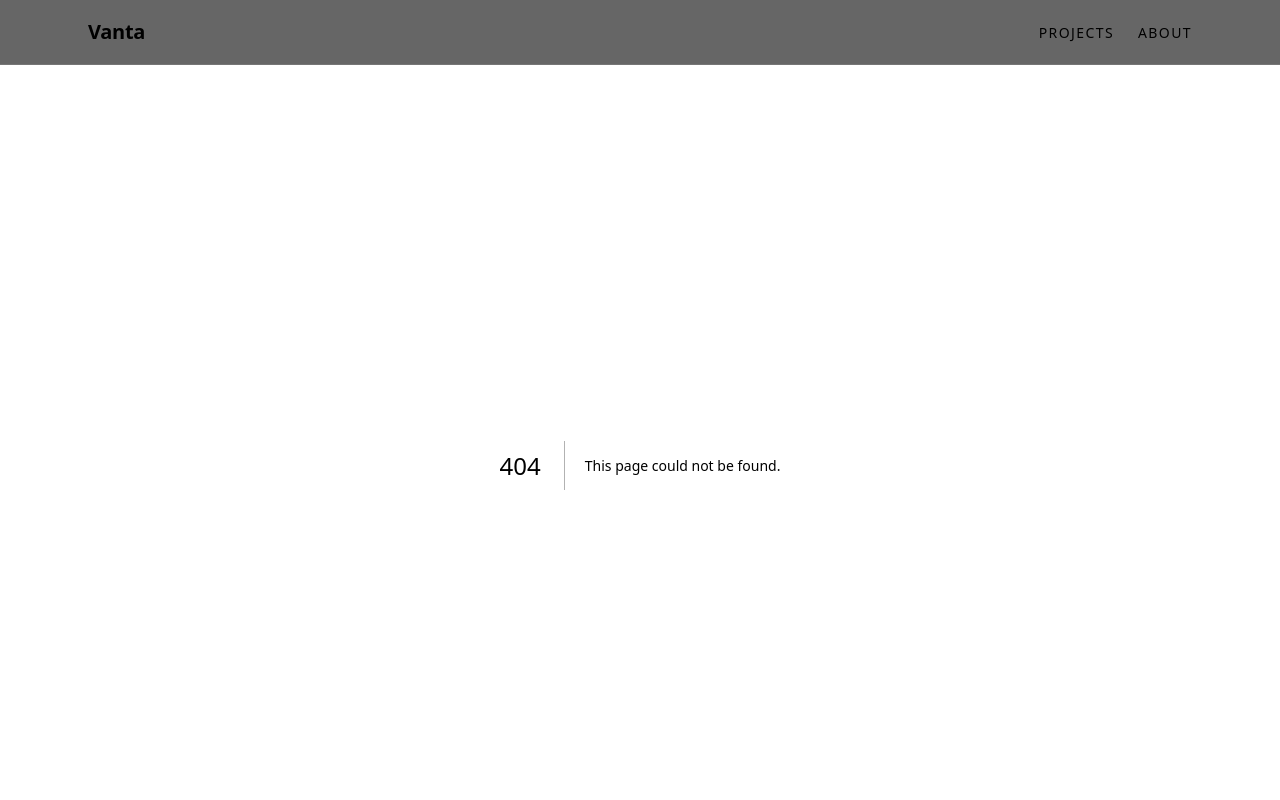
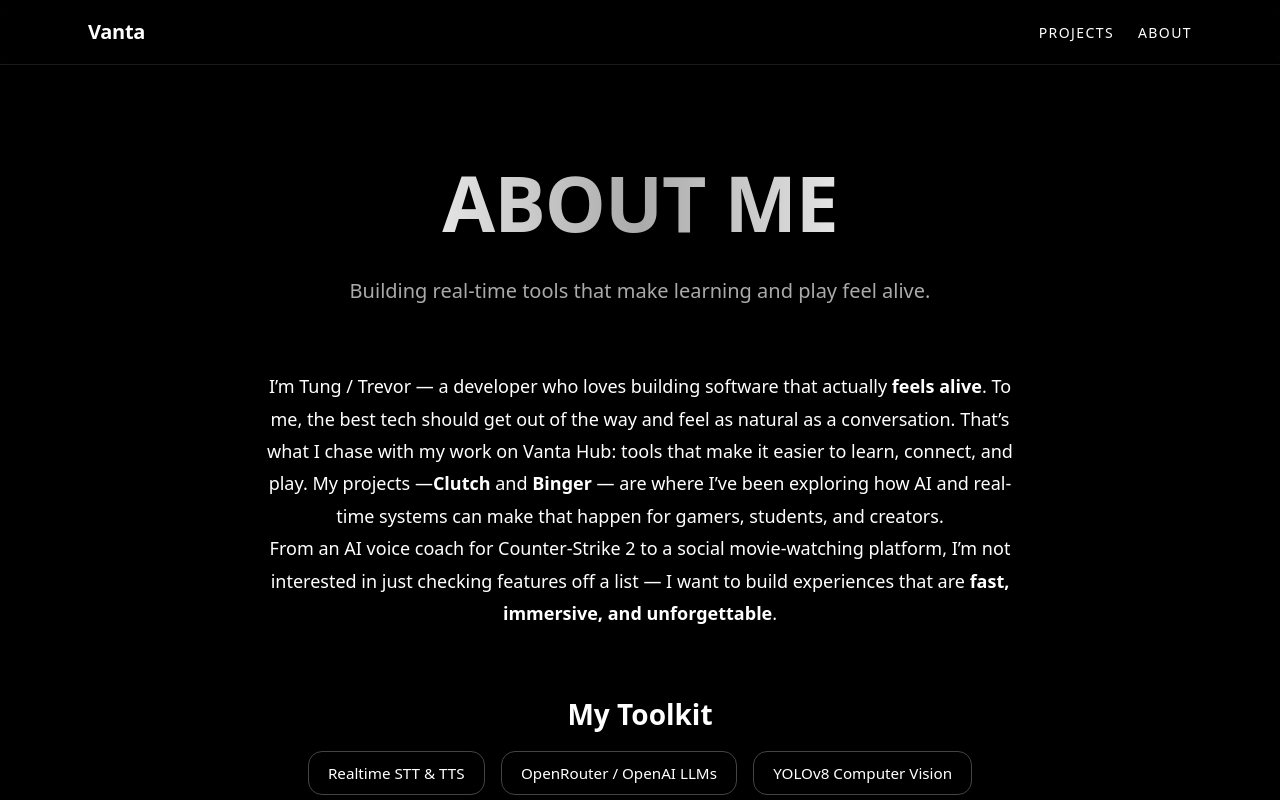
Before and after one commit to hoangtu0701/vanta-hub, a Next.js app: page /about in a window 1280 px wide. Before the commit this address had no page. Shown: the top 800 px of the page. Built offline with nearby package versions, Linux system fonts and the light colour scheme.

Commit message:
Added projects and about pages

```diff
--- /dev/null
+++ b/src/app/about/AboutPage.module.css
@@ -0,0 +1,93 @@
+.about {
+  display: flex;
+  flex-direction: column;
+  align-items: center;
+  padding: 5rem 1.5rem;
+  color: var(--fg);
+  background: var(--bg);
+  overflow-x: hidden;
+}
+
+.hero {
+  text-align: center;
+  margin-bottom: 4rem;
+  animation: fadeIn 1.2s ease;
+}
+
+.title {
+  font-size: clamp(3rem, 6vw, 5rem);
+  font-weight: 900;
+  text-transform: uppercase;
+  letter-spacing: -1px;
+
+  background: linear-gradient(90deg, #fff, #aaa, #fff);
+
+  background-clip: text;
+  -webkit-background-clip: text;
+
+  color: transparent;
+  -webkit-text-fill-color: transparent;
+}
+
+.tagline {
+  margin-top: 1rem;
+  font-size: 1.25rem;
+  color: #aaa;
+}
+
+.bio {
+  max-width: 750px;
+  line-height: 1.8;
+  font-size: 1.125rem;
+  margin-bottom: 4rem;
+  text-align: center;
+  animation: fadeInUp 1s ease;
+}
+
+.bio span {
+  font-weight: 700;
+  color: #fff;
+}
+
+.skills {
+  max-width: 700px;
+  text-align: center;
+  animation: fadeInUp 1.2s ease;
+}
+
+.skills h2 {
+  font-size: 1.75rem;
+  margin-bottom: 1rem;
+  font-weight: 800;
+}
+
+.skills ul {
+  display: flex;
+  flex-wrap: wrap;
+  gap: 1rem;
+  justify-content: center;
+}
+
+.skills li {
+  padding: 0.6rem 1.2rem;
+  border: 1px solid #444;
+  border-radius: var(--card-radius);
+  font-size: 0.95rem;
+  transition: transform 0.25s ease, border-color 0.25s ease;
+  cursor: default;
+}
+
+.skills li:hover {
+  transform: translateY(-6px) scale(1.05);
+  border-color: #fff;
+}
+
+@keyframes fadeIn {
+  from { opacity: 0; transform: translateY(20px); }
+  to { opacity: 1; transform: translateY(0); }
+}
+
+@keyframes fadeInUp {
+  from { opacity: 0; transform: translateY(40px); }
+  to { opacity: 1; transform: translateY(0); }
+}
--- /dev/null
+++ b/src/app/about/page.tsx
@@ -0,0 +1,48 @@
+"use client";
+
+import styles from "./AboutPage.module.css";
+
+export default function AboutPage() {
+  return (
+    <main className={styles.about}>
+      {/* Hero */}
+      <section className={styles.hero}>
+        <h1 className={styles.title}>About Me</h1>
+        <p className={styles.tagline}>
+          Building real-time tools that make learning and play feel alive.
+        </p>
+      </section>
+
+      {/* Bio */}
+      <section className={styles.bio}>
+        <p>
+        I’m Tung / Trevor — a developer who loves building software that actually{" "}
+        <span>feels alive</span>. To me, the best tech should get out of the way
+        and feel as natural as a conversation. That’s what I chase with my work on Vanta Hub:
+        tools that make it easier to learn, connect, and play. My projects —
+        <span>Clutch</span> and <span>Binger</span> — are where I’ve been exploring
+        how AI and real-time systems can make that happen for gamers, students,
+        and creators.
+        </p>
+        <p>
+        From an AI voice coach for Counter-Strike 2 to a social movie-watching
+        platform, I’m not interested in just checking features off a list —
+        I want to build experiences that are{" "}
+        <span>fast, immersive, and unforgettable</span>.
+        </p>
+      </section>
+
+      {/* Skills */}
+      <section className={styles.skills}>
+        <h2>My Toolkit</h2>
+        <ul>
+            <li>Realtime STT & TTS</li>
+            <li>OpenRouter / OpenAI LLMs</li>
+            <li>YOLOv8 Computer Vision</li>
+            <li>Firebase Realtime Database & WebRTC</li>
+            <li>AI Data Pipelines</li>
+        </ul>
+      </section>
+    </main>
+  );
+}
```
